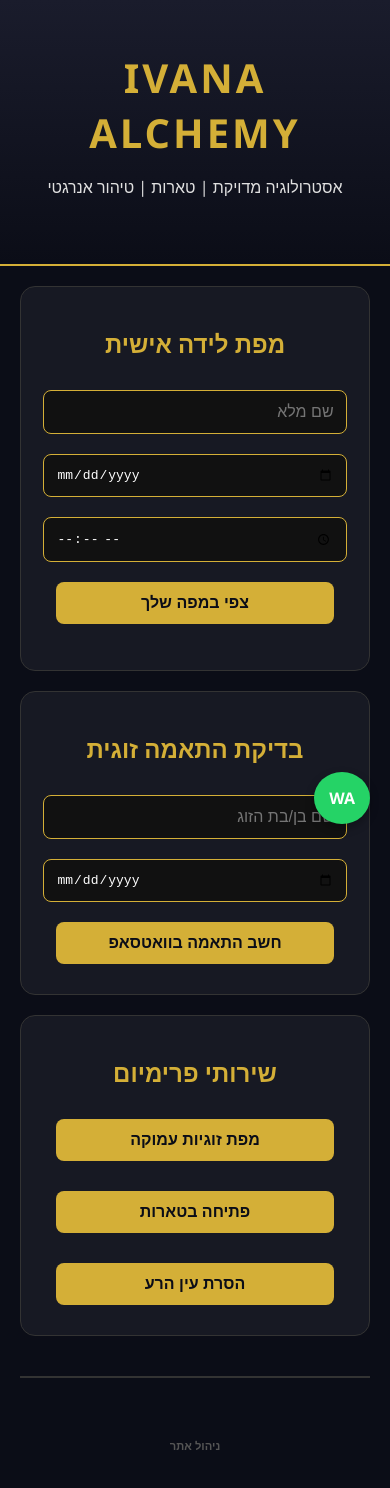
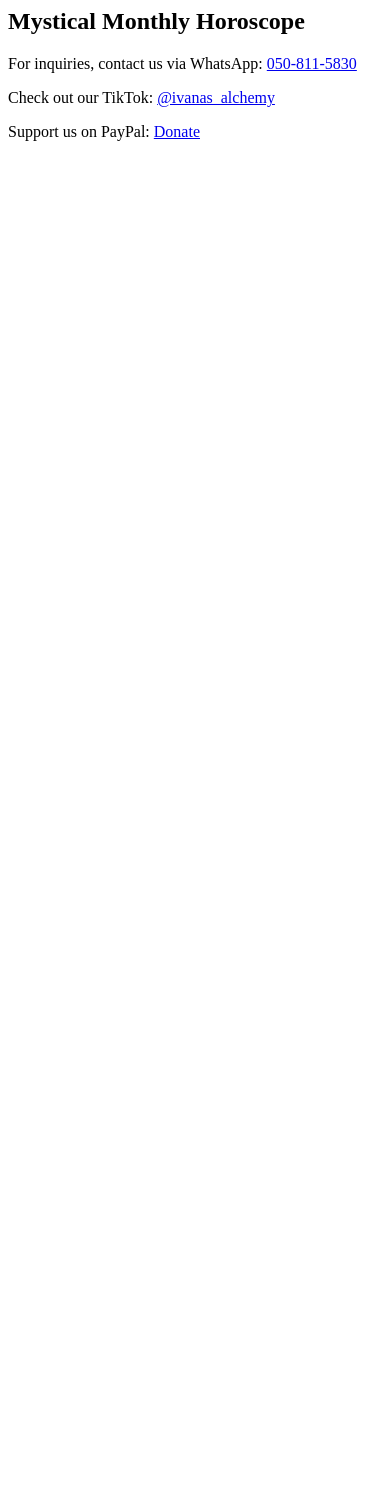
Before and after one commit to ivanamikush92-dot/Ivana-s-Alchemy-, a plain HTML site: page index.html in a window 390 px wide. After the commit the page ends 844 px from the top, so only its background shows below. Drawn offline with Linux system fonts and the light colour scheme.

Commit message:
Update index.html to include new mystical monthly horoscope section

```diff
--- a/index.html
+++ b/index.html
@@ -1,107 +1,6 @@
-<!DOCTYPE html>
-<html lang="he" dir="rtl">
-<head>
-    <meta charset="UTF-8">
-    <meta name="viewport" content="width=device-width, initial-scale=1.0">
-    <title>Ivana Alchemy | אסטרולוגיה וטארות</title>
-    <style>
-        :root { --gold: #d4af37; --night: #0b0d17; --blue: #1a1c2c; --text: #e0e0e0; }
-        body { background-color: var(--night); color: var(--text); font-family: 'Segoe UI', sans-serif; margin: 0; text-align: center; }
-        header { background: linear-gradient(to bottom, var(--blue), var(--night)); padding: 50px 20px; border-bottom: 2px solid var(--gold); }
-        .logo { font-size: 2.5em; color: var(--gold); font-weight: bold; letter-spacing: 3px; margin: 0; }
-        .container { max-width: 900px; margin: auto; padding: 20px; }
-        .card { background: rgba(255, 255, 255, 0.05); padding: 20px; border-radius: 15px; border: 1px solid #333; margin-bottom: 20px; }
-        input, button, textarea { width: 90%; max-width: 400px; padding: 12px; margin: 10px 0; border-radius: 8px; border: 1px solid var(--gold); background: #111; color: white; font-size: 1em; }
-        button { background: var(--gold); color: var(--night); font-weight: bold; cursor: pointer; transition: 0.3s; border: none; }
-        button:hover { transform: scale(1.05); background: #f1c40f; }
-        .hidden { display: none; }
-        .whatsapp-btn { position: fixed; bottom: 20px; right: 20px; background: #25d366; color: white; padding: 15px; border-radius: 50%; text-decoration: none; font-weight: bold; box-shadow: 0 4px 10px rgba(0,0,0,0.3); z-index: 1000; }
-    </style>
-</head>
-<body>
-
-<header>
-    <p class="logo">IVANA ALCHEMY</p>
-    <p>אסטרולוגיה מדויקת | טארות | טיהור אנרגטי</p>
-</header>
-
-<div class="container">
-
-    <section class="card">
-        <h2 style="color:var(--gold)">מפת לידה אישית</h2>
-        <input type="text" id="uName" placeholder="שם מלא">
-        <input type="date" id="uDate">
-        <input type="time" id="uTime">
-        <button onclick="saveAndProcess()">צפי במפה שלך</button>
-        <p id="welcomeMsg" style="margin-top:15px; font-style:italic;"></p>
-    </section>
-
-    <section class="card">
-        <h2 style="color:var(--gold)">בדיקת התאמה זוגית</h2>
-        <input type="text" id="partnerName" placeholder="שם בן/בת הזוג">
-        <input type="date" id="partnerDate">
-        <button onclick="contact('בדיקת התאמה זוגית')">חשב התאמה בוואטסאפ</button>
-    </section>
-
-    <section class="card">
-        <h2 style="color:var(--gold)">שירותי פרימיום</h2>
-        <div style="display: flex; flex-wrap: wrap; justify-content: center; gap: 10px;">
-            <button onclick="contact('מפת זוגיות מלאה')">מפת זוגיות עמוקה</button>
-            <button onclick="contact('ייעוץ טארות')">פתיחה בטארות</button>
-            <button onclick="contact('טיהור אנרגטי')">הסרת עין הרע</button>
-        </div>
-    </section>
-
-    <hr style="border: 0.5px solid #333; margin: 40px 0;">
-    <button onclick="toggleAdmin()" style="background:none; color:#555; border:none; font-size:0.7em;">ניהול אתר</button>
-
-    <div id="adminPanel" class="hidden card">
-        <h3>עדכון תוכן (קודים ומסרים)</h3>
-        <textarea id="adminNotes" rows="4" placeholder="כתבי כאן את התחזית היומית או קודים חדשים..."></textarea><br>
-        <button onclick="updateAdmin()">עדכן אתר</button>
-    </div>
-</div>
-
-<a href="https://wa.me/972508115830" class="whatsapp-btn" target="_blank">WA</a>
-
-<script>
-    function saveAndProcess() {
-        const name = document.getElementById('uName').value;
-        const date = document.getElementById('uDate').value;
-        if(!name) return alert("בבקשה הזיני שם");
-
-        const data = { name, date, time: document.getElementById('uTime').value };
-        localStorage.setItem('ivana_user', JSON.stringify(data));
-        document.getElementById('welcomeMsg').innerText = "ברוכה הבאה, " + name + ". הפרטים נשמרו. המפה בחישוב...";
-    }
-
-    window.onload = function() {
-        const saved = JSON.parse(localStorage.getItem('ivana_user'));
-        if(saved) {
-            document.getElementById('uName').value = saved.name;
-            document.getElementById('uDate').value = saved.date;
-            document.getElementById('uTime').value = saved.time;
-            document.getElementById('welcomeMsg').innerText = "שמחים שחזרת, " + saved.name;
-        }
-    };
-
-    function contact(service) {
-        const saved = JSON.parse(localStorage.getItem('ivana_user')) || {name: "לקוח/ה"};
-        const text = "היי איוונה, שמי " + saved.name + " ואני מעוניין/ת בשרות: " + service;
-        const encoded = encodeURIComponent(text);
-        window.open("https://wa.me/972508115830?text=" + encoded, "_blank");
-    }
-
-    function toggleAdmin() {
-        document.getElementById('adminPanel').classList.toggle('hidden');
-    }
-
-    function updateAdmin() {
-        const val = document.getElementById('adminNotes').value;
-        localStorage.setItem('ivana_updates', val);
-        alert("התוכן עודכן בהצלחה!");
-    }
-</script>
-
-</body>
-</html>
+<section id="monthly-horoscope">
+  <h2>Mystical Monthly Horoscope</h2>
+  <p>For inquiries, contact us via WhatsApp: <a href="https://wa.me/0508115830">050-811-5830</a></p>
+  <p>Check out our TikTok: <a href="https://www.tiktok.com/@ivanas_alchemy?_r=1&_t=ZS-94iMnQlD7Ue">@ivanas_alchemy</a></p>
+  <p>Support us on PayPal: <a href="https://www.paypal.me/ivana1mikush">Donate</a></p>
+</section>
```
